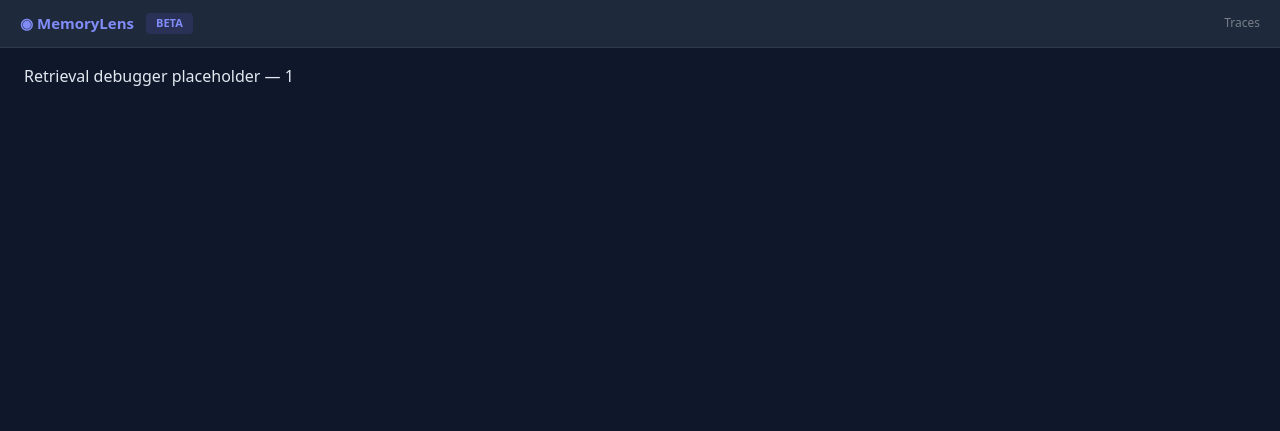
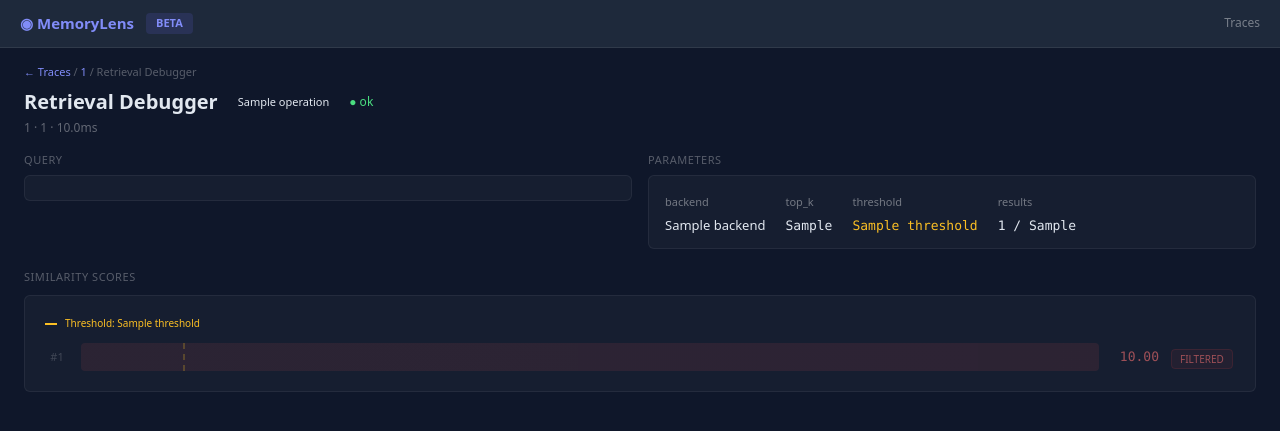
Before and after one commit to montfortf/memorylens, a Python web app: template src/memorylens/_ui/templates/retrieval_debug.html in a window 1280 px wide. Shown: the top 431 px of the page. Run offline with Jinja, Linux system fonts and the light colour scheme; the template is opened without the code that fills it: most values are stand-ins (such as "Sample title", 1, 10 or a date in 2020); some libraries are stand-ins or nearby versions.

Commit message:
feat: add retrieval debugger with score visualization and threshold insights
Co-Authored-By: Claude Sonnet 4.6 <noreply@anthropic.com>

```diff
--- a/src/memorylens/_ui/templates/partials/score_chart.html
+++ b/src/memorylens/_ui/templates/partials/score_chart.html
@@ -1,6 +1,39 @@
 <div class="mb-5">
     <div class="text-[11px] uppercase tracking-wider text-white/30 mb-2.5">Similarity Scores</div>
-    <div class="bg-white/[0.03] rounded-md border border-white/[0.06] p-4 text-xs text-white/40">
-        Score chart placeholder
+    <div class="bg-white/[0.03] rounded-md border border-white/[0.06] p-5">
+        {% if threshold %}
+        <div class="flex items-center gap-2 mb-3">
+            <div class="w-3 border-t-2 border-dashed border-amber-400"></div>
+            <span class="text-[10px] text-amber-400">Threshold: {{ threshold }}</span>
+        </div>
+        {% endif %}
+
+        <div class="flex flex-col gap-2">
+        {% for score in scores %}
+            {% set pct = (score * 100)|int %}
+            {% set threshold_pct = (threshold * 100)|int if threshold else 0 %}
+            {% set above = score >= threshold if threshold else true %}
+            <div class="flex items-center gap-3 {% if not above %}opacity-60{% endif %}">
+                <div class="w-6 text-center text-[11px] text-white/30">#{{ loop.index }}</div>
+                <div class="flex-1 relative h-7 bg-white/[0.02] rounded overflow-hidden">
+                    <div class="absolute left-0 top-0 h-full rounded-sm flex items-center pl-2.5 text-[11px]
+                        {% if above %}score-bar-returned text-emerald-200{% else %}score-bar-filtered text-red-300{% endif %}"
+                        style="width:{{ pct }}%">
+                    </div>
+                    {% if threshold_pct > 0 %}
+                    <div class="threshold-line absolute top-0 h-full" style="left:{{ threshold_pct }}%"></div>
+                    {% endif %}
+                </div>
+                <div class="w-12 text-right font-mono text-[13px] {% if above %}text-emerald-400 font-semibold{% else %}text-red-400{% endif %}">{{ "%.2f"|format(score) }}</div>
+                <div class="w-16">
+                    {% if above %}
+                    <span class="px-2 py-0.5 rounded bg-emerald-500/15 text-emerald-400 text-[10px]">RETURNED</span>
+                    {% else %}
+                    <span class="px-2 py-0.5 rounded bg-red-500/10 text-red-400 text-[10px] border border-red-500/20">FILTERED</span>
+                    {% endif %}
+                </div>
+            </div>
+        {% endfor %}
+        </div>
     </div>
 </div>
--- a/src/memorylens/_ui/templates/retrieval_debug.html
+++ b/src/memorylens/_ui/templates/retrieval_debug.html
@@ -1,7 +1,60 @@
 {% extends "base.html" %}
 {% block title %}Retrieval Debugger — MemoryLens{% endblock %}
 {% block content %}
+{% set attrs = span._attrs %}
+{% set scores = attrs.get('scores', []) %}
+{% set threshold = attrs.get('threshold', 0) %}
+{% set top_k = attrs.get('top_k', 0) %}
+{% set results_count = attrs.get('results_count', 0) %}
+{% set query = attrs.get('query', span.input_content or '') %}
+
+<div class="px-6 pt-4">
+    <div class="text-[11px] text-white/30 mb-2">
+        <a href="/traces" class="text-indigo-400 hover:text-indigo-300">← Traces</a>
+        / <a href="/traces/{{ span.trace_id }}" class="text-indigo-400 hover:text-indigo-300">{{ span.trace_id[:12] }}</a>
+        / Retrieval Debugger
+    </div>
+    <div class="flex items-center gap-3 mb-1">
+        <h2 class="text-xl font-semibold">Retrieval Debugger</h2>
+        <span class="px-2 py-0.5 rounded text-[11px] {{ span._badge }}">{{ span.operation }}</span>
+        <span class="text-xs status-{{ span.status }}">● {{ span.status }}</span>
+    </div>
+    <div class="text-xs text-white/35">{{ span.agent_id or '-' }} · {{ span.session_id or '-' }} · {{ "%.1f"|format(span.duration_ms) }}ms</div>
+</div>
+
 <div class="px-6 py-4">
-    <p>Retrieval debugger placeholder — {{ span.trace_id }}</p>
+    <div class="grid grid-cols-2 gap-4 mb-5">
+        <div>
+            <div class="text-[11px] uppercase tracking-wider text-white/30 mb-1.5">Query</div>
+            <div class="px-4 py-3 bg-white/[0.03] rounded-md border border-white/[0.06] font-mono text-[13px]">{{ query }}</div>
+        </div>
+        <div>
+            <div class="text-[11px] uppercase tracking-wider text-white/30 mb-1.5">Parameters</div>
+            <div class="px-4 py-3 bg-white/[0.03] rounded-md border border-white/[0.06] flex gap-5">
+                <div><span class="text-white/40 text-[11px]">backend</span><br><span class="text-[13px]">{{ attrs.get('backend', '-') }}</span></div>
+                <div><span class="text-white/40 text-[11px]">top_k</span><br><span class="font-mono text-[13px]">{{ top_k }}</span></div>
+                <div><span class="text-white/40 text-[11px]">threshold</span><br><span class="font-mono text-[13px] text-amber-400">{{ threshold }}</span></div>
+                <div><span class="text-white/40 text-[11px]">results</span><br><span class="font-mono text-[13px]">{{ results_count }} / {{ top_k }}</span></div>
+            </div>
+        </div>
+    </div>
+
+    {% include "partials/score_chart.html" %}
+
+    {% set near_misses = [] %}
+    {% for score in scores %}
+        {% if score < threshold and score >= threshold - 0.10 %}
+            {% if near_misses.append(score) %}{% endif %}
+        {% endif %}
+    {% endfor %}
+    {% if near_misses %}
+    <div class="bg-amber-500/[0.08] border border-amber-500/20 border-l-[3px] border-l-amber-500 rounded-md px-4 py-3 mb-5">
+        <div class="text-[11px] font-semibold text-amber-400 mb-1">THRESHOLD INSIGHT</div>
+        <div class="text-xs text-white/60">
+            {{ near_misses|length }} candidate(s) scored within 0.10 of the <strong class="text-amber-400">{{ threshold }}</strong> threshold.
+            If relevant memories are being filtered out, consider lowering the threshold or improving query specificity.
+        </div>
+    </div>
+    {% endif %}
 </div>
 {% endblock %}
```
